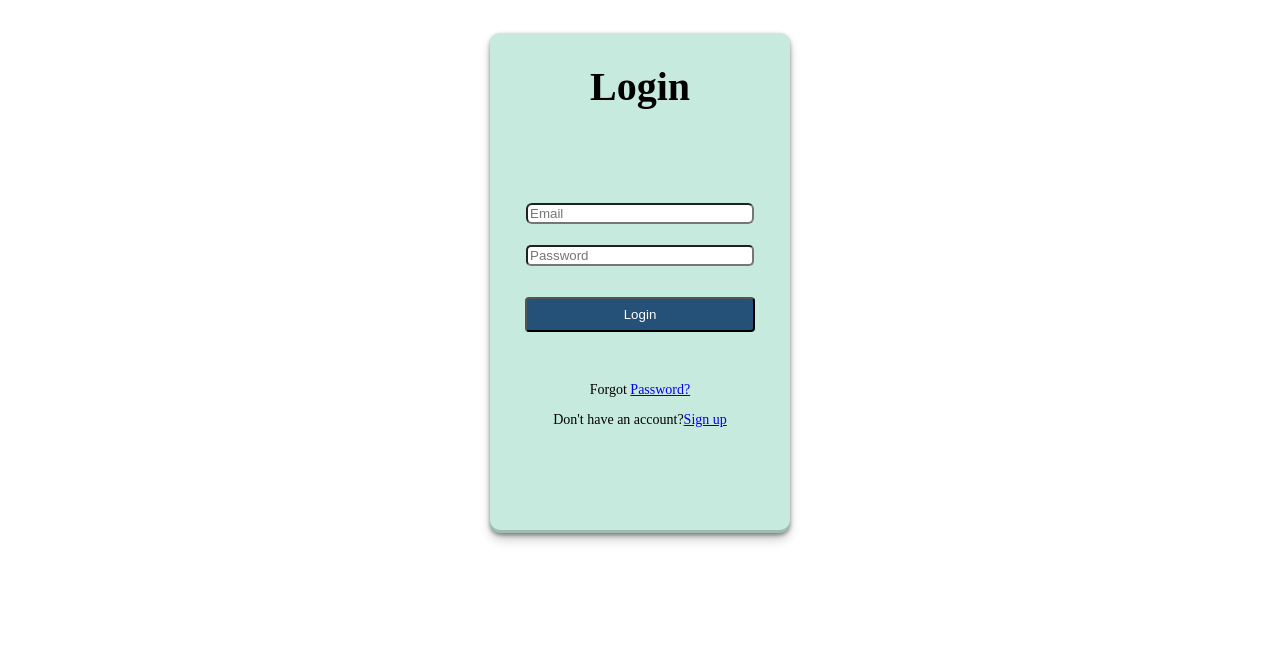
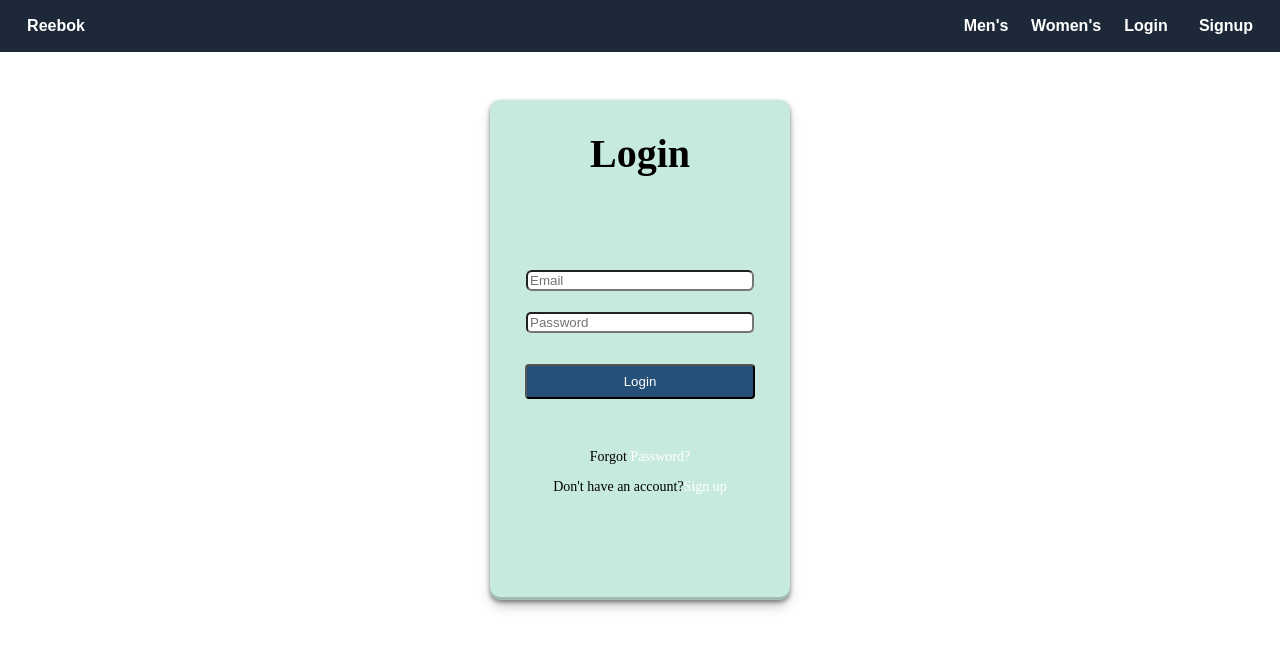
Before and after one commit to NatwarBHAI/weblayout, a plain HTML site: page login.html in a window 1280 px wide. Drawn offline with Linux system fonts and the light colour scheme.

Commit message:
Update login.html

```diff
--- a/login.html
+++ b/login.html
@@ -7,12 +7,64 @@
     <title>Login</title>
 </head>
 <style>
+    #navbar {
+            border: 1px solid transparent;
+            display: flex;
+            position: fixed;
+            width: 100%;
+            margin: auto;
+            left:0;
+            right: 0;
+            top: 0;
+            justify-content: space-between;
+            background-color: #1d2838;
+        }
+
+        #navbar>div {
+            display: flex;
+            margin: auto;
+            justify-content: space-evenly;
+            margin: 0px 15px;
+        }
+
+        #navbar>div>div {
+            width: 80px;
+            display: flex;
+            justify-content: center;
+            align-items: center;
+            color: white;
+            font-family: Arial, Helvetica, sans-serif;
+            font-weight: bolder;
+        }
+
+        #navbar>div>div:hover {
+            background-color: lightslategray;
+            cursor: pointer;
+        }
+
+        #navbar>div:nth-child(1) {
+            color: white;
+            font-weight: bolder;
+            width: 80px;
+            font-family: Arial, Helvetica, sans-serif;
+        }
+
+        #navbar>div:nth-child(1):hover {
+            background-color: lightslategray;
+            cursor: pointer;
+        }
+
+        a {
+            color: white;
+            text-decoration: none;
+        }
    .box {
        /* border: 1px solid red; */
        width: 300px;
        height: 500px;
        text-align: center;
        margin: auto;
+       margin-top: 100px;
        border-radius: 10px;
        justify-content: center;
        align-items: center;
@@ -56,6 +108,17 @@
    }
 </style>
 <body>
+    <div id="navbar">
+        <div>
+            <p><a href="index.html">Reebok</a></p>
+        </div>
+        <div>
+            <div><a href="men's.html">Men's</a></div>
+            <div><a href="women's.html">Women's</a></div>
+            <div><a href="login.html">Login</a></div>
+            <div><a href="signup.html">Signup</a></div>
+        </div>
+    </div>
     <div class="box">
     <h2>Login</h2>
     <input type="text" name="name" id="mail" placeholder="Email">
```
